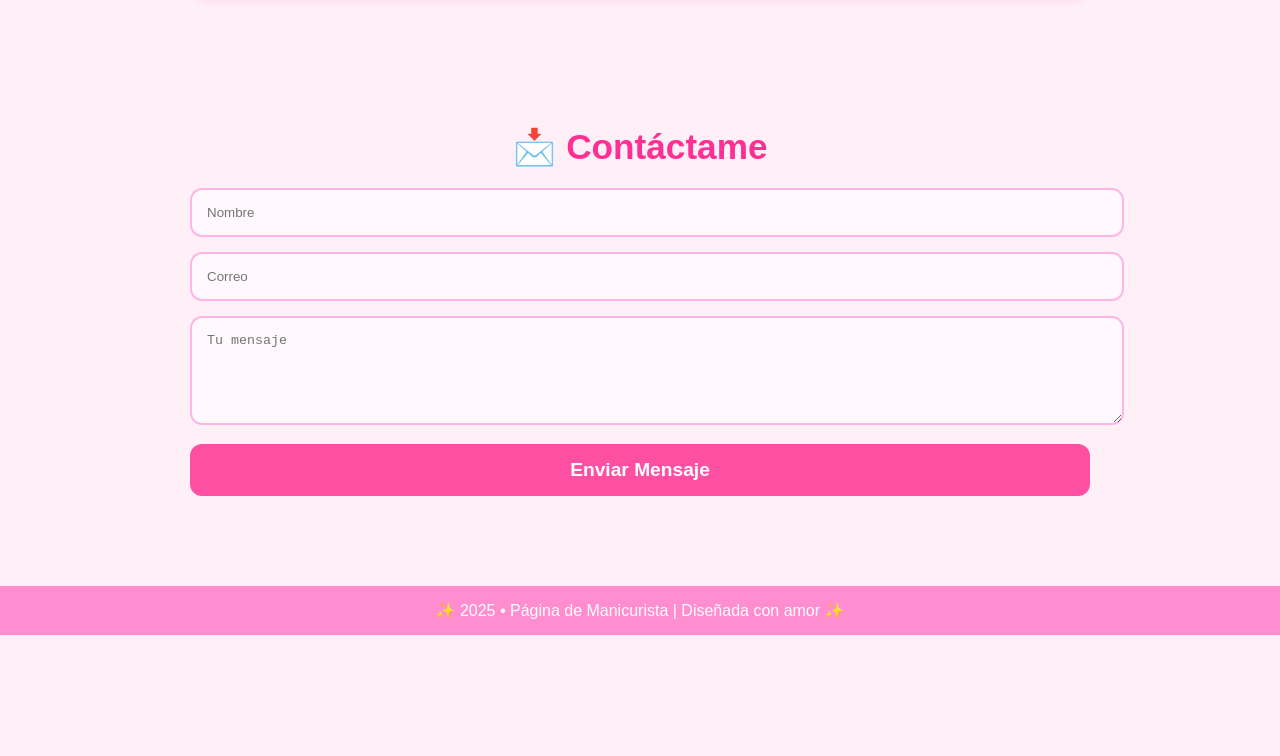
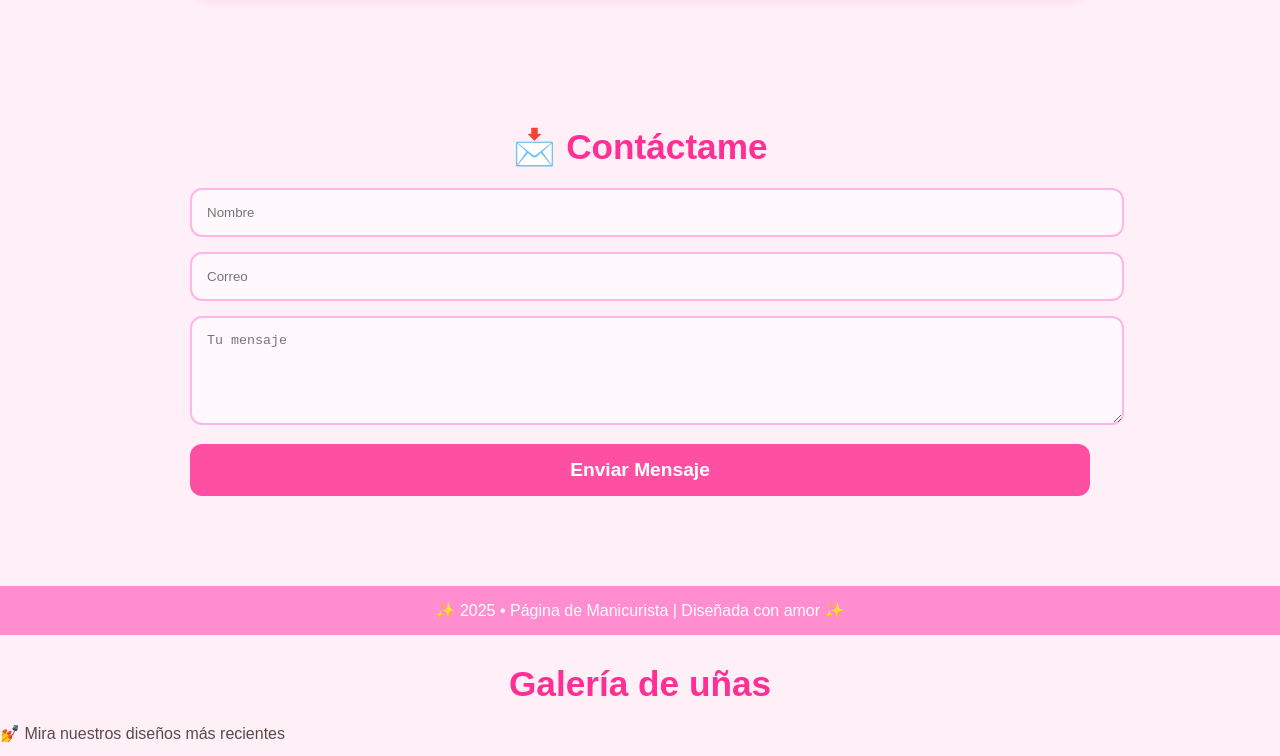
Before and after one commit to PaolaSpacca/PAOLA-NAILS, a plain HTML site: page index.html in a window 1280 px wide. Shown: the part 1571-2327 px from the top of the page. Before the commit the page ends 2206 px from the top, so only its background shows below. Drawn offline with Linux system fonts and the light colour scheme.

Commit message:
Update index.html

```diff
--- a/index.html
+++ b/index.html
@@ -237,3 +237,6 @@
 
 </body>
 </html>
+<h2>Galería de uñas</h2>
+<p>💅 Mira nuestros diseños más recientes</p>
+<img src="uñas1.jpg" alt="Diseño de uñas" width="300">
```
